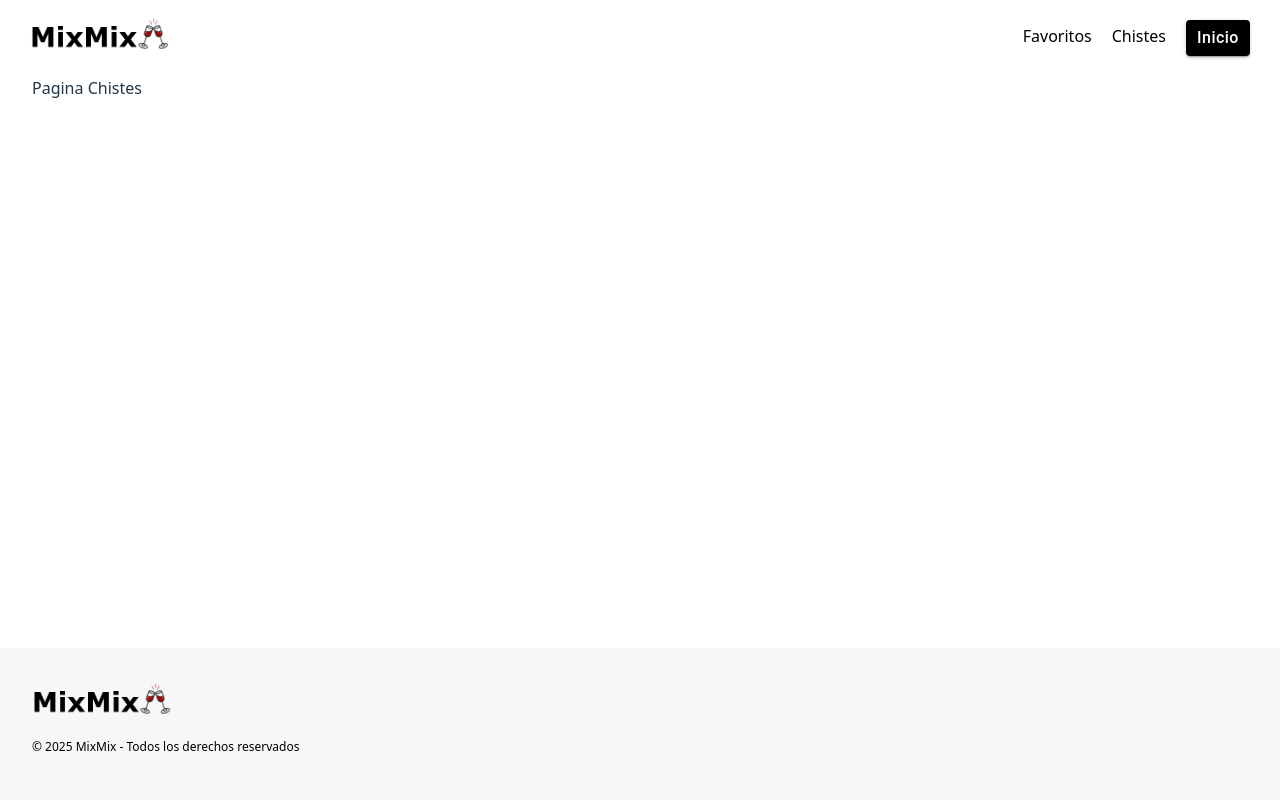
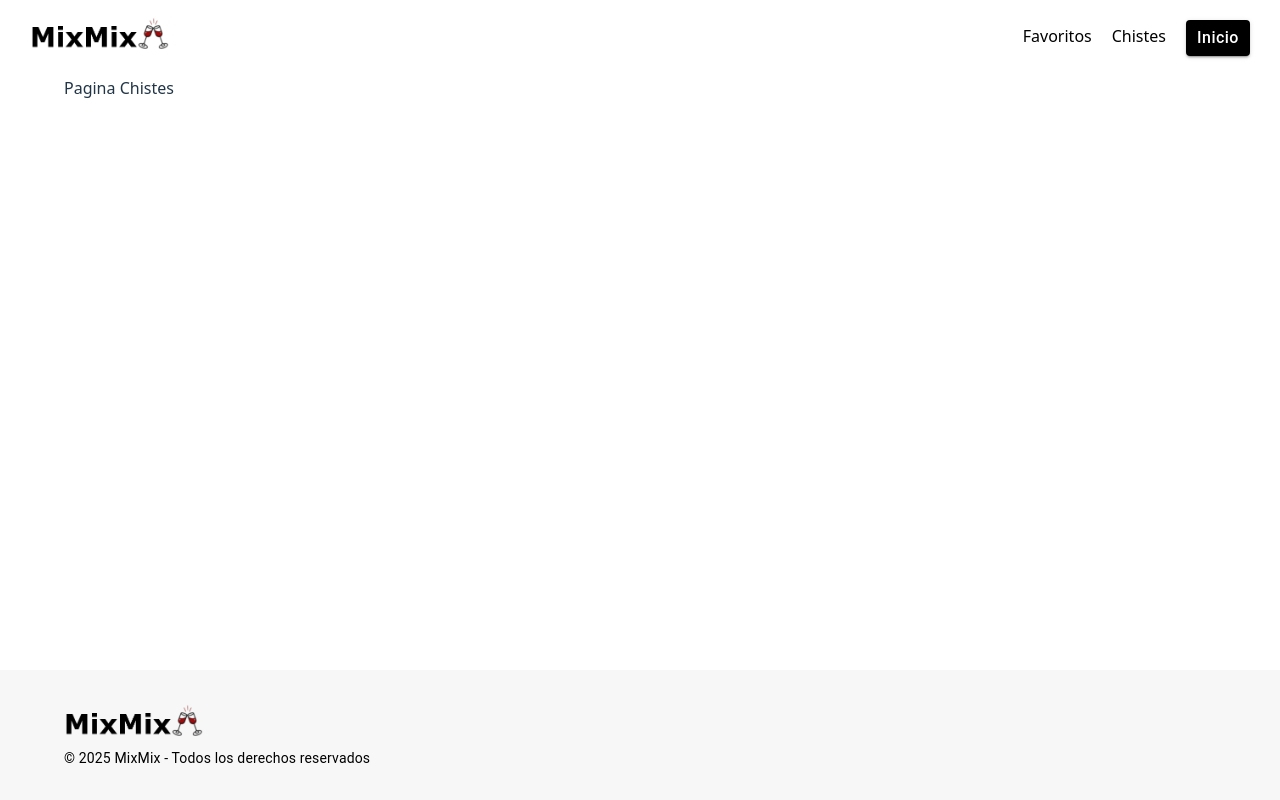
Before and after one commit to IbraimBarrios/mixmix-web, a React (Vite) app: page /jokes in a window 1280 px wide. Built offline with nearby package versions, Linux system fonts and the light colour scheme; the HTML template or start-up script is replaced by a standard one.

Commit message:
Change components to material UI

```diff
--- a/src/App.css
+++ b/src/App.css
@@ -40,20 +40,3 @@
 .read-the-docs {
   color: #888;
 }
-
-.layout {
-  display: flex;
-  flex-direction: column;
-  min-height: 100vh;
-}
-
-.main {
-  flex: 1;
-}
-
-.content {
-  max-width: 1280px;
-  margin: 0 auto;
-  padding-left: 2rem;
-  padding-right: 2rem;
-}
--- a/src/components/Footer/Footer.module.css
+++ /dev/null
@@ -1,20 +0,0 @@
-.footer {
-  background-color: #f7f7f7;
-  color: black;
-  margin-top: auto;
-}
-
-.footer .container {
-  max-width: 1280px;
-  margin: 0 auto;
-  padding: 2rem;
-}
-
-.footer .logo {
-  height: 40px;
-  width: auto;
-}
-
-.footer .rightsReserved {
-  font-size: 12px;
-}
--- a/src/components/Footer/index.tsx
+++ b/src/components/Footer/index.tsx
@@ -1,16 +1,19 @@
-import styles from "./Footer.module.css";
 import LogoMixmix from "../LogoMixmix";
+import { Box, Container, Typography } from "@mui/material";
 
 const Footer = () => {
   return (
-    <footer className={styles.footer}>
-      <div className={styles.container}>
+    <Box
+      component="footer"
+      sx={{ backgroundColor: "#f7f7f7", color: "black", marginTop: "auto" }}
+    >
+      <Container maxWidth="lg" sx={{ paddingY: "2rem" }}>
         <LogoMixmix />
-        <p className={styles.rightsReserved}>
+        <Typography variant="body2">
           © {new Date().getFullYear()} MixMix - Todos los derechos reservados
-        </p>
-      </div>
-    </footer>
+        </Typography>
+      </Container>
+    </Box>
   );
 };
 
--- a/src/components/Navbar/index.tsx
+++ b/src/components/Navbar/index.tsx
@@ -1,13 +1,13 @@
 import styles from "./Navbar.module.css";
 import { Link } from "react-router";
-import { Button } from "@mui/material";
+import { Box, Button } from "@mui/material";
 import LogoMixmix from "../LogoMixmix";
 
 const Navbar = () => {
   return (
-    <nav className={styles.navbar}>
+    <Box component="header" className={styles.navbar}>
       <LogoMixmix />
-      <div className={styles.navLinks}>
+      <Box component="div" className={styles.navLinks}>
         <Link className={styles.link} to="favorites">
           Favoritos
         </Link>
@@ -28,8 +28,8 @@ const Navbar = () => {
         >
           Inicio
         </Button>
-      </div>
-    </nav>
+      </Box>
+    </Box>
   );
 };
 
--- a/src/views/Layout/index.tsx
+++ b/src/views/Layout/index.tsx
@@ -1,18 +1,19 @@
 import { Outlet } from "react-router";
 import Navbar from "../../components/Navbar";
 import Footer from "../../components/Footer";
+import { Box, Container } from "@mui/material";
 
 const Layout = () => {
   return (
-    <div className="layout">
+    <Box display="flex" flexDirection="column" minHeight="100vh">
       <Navbar />
-      <main className="main">
-        <div className="content">
+      <Box component="main" flex={1}>
+        <Container maxWidth="lg">
           <Outlet />
-        </div>
-      </main>
+        </Container>
+      </Box>
       <Footer />
-    </div>
+    </Box>
   );
 };
 
```
